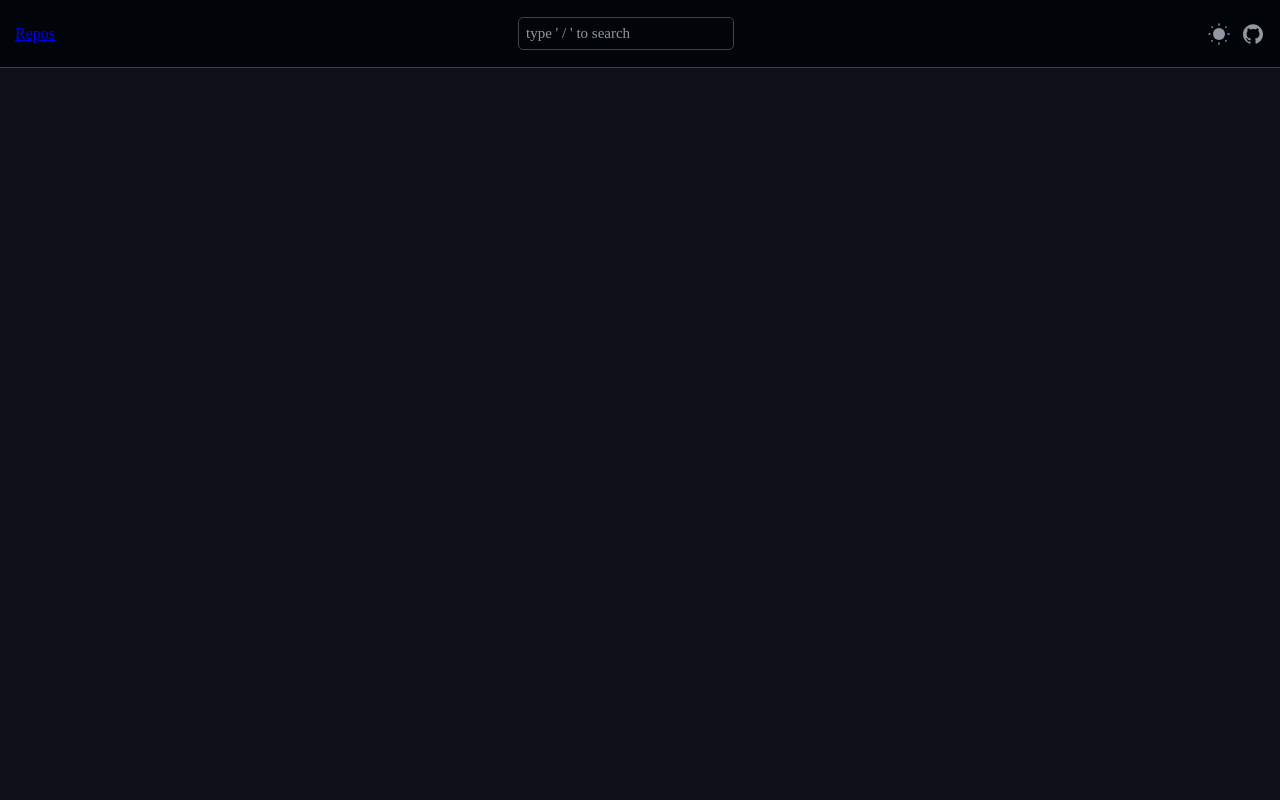
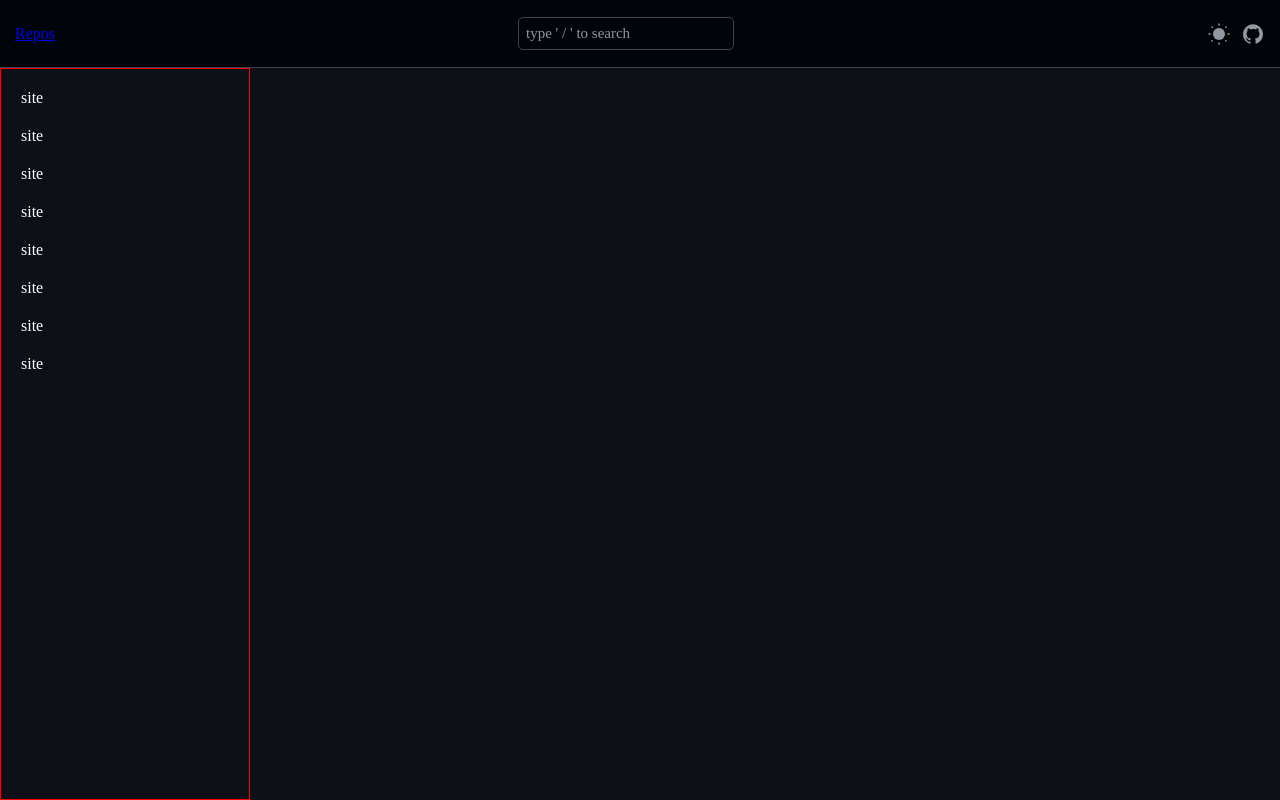
Before and after one commit to zhenghaoyang24/reposhub, a Vue app: page /home in a window 1280 px wide. Built offline with nearby package versions, Linux system fonts and the light colour scheme; the HTML template or start-up script is replaced by a standard one.

Commit message:
dev:category item

```diff
--- a/src/components/AsideBar.vue
+++ b/src/components/AsideBar.vue
@@ -1,9 +1,13 @@
 <script setup lang="ts">
+import categories from "@/data/category.json"
+import CategoryItem from "@/components/CategoryItem.vue";
 
 </script>
 
 <template>
   <aside class="left-aside-box">
+    <CategoryItem v-for="item in categories" :category="item.type"></CategoryItem>
+
 
 
   </aside>
@@ -12,10 +16,13 @@
 <style scoped lang="less">
 @import "@/assets/base.less";
 .left-aside-box{
+  border: 1px red solid;
+  padding: 10px;
   width: @left-aside-width;
   overflow-y: auto; /* 当内容超出时出现垂直滚动条 */
   height: calc(100vh - @nav-height);
   background: none;
+  box-sizing: border-box;
 
   &::-webkit-scrollbar {
     width: 10px;
--- /dev/null
+++ b/src/components/CategoryItem.vue
@@ -0,0 +1,31 @@
+<script setup lang="ts">
+const props = defineProps({
+  category: {
+    type:String,
+    required:true
+  }
+})
+
+</script>
+
+<template>
+  <div class="category-item-box">
+    {{category}}
+  </div>
+
+</template>
+
+<style scoped lang="less">
+@import "@/assets/base.less";
+.category-item-box{
+  font-size: 1em;
+  padding: 10px;
+  color: var(--p-text-color);
+  width: 100%;
+  box-sizing: border-box;
+  .hover-bg-color();
+  border-radius: 5px;
+  font-weight: lighter;
+}
+
+</style>
--- a/src/data/category.json
+++ b/src/data/category.json
@@ -1,4 +1,39 @@
 [
+  {
+    "type": "site",
+    "type_description": "A conventional storage space used for storing general goods.",
+    "sub_type": ["blog","doc"]
+  },
+  {
+    "type": "site",
+    "type_description": "A conventional storage space used for storing general goods.",
+    "sub_type": ["blog","doc"]
+  },
+  {
+    "type": "site",
+    "type_description": "A conventional storage space used for storing general goods.",
+    "sub_type": ["blog","doc"]
+  },
+  {
+    "type": "site",
+    "type_description": "A conventional storage space used for storing general goods.",
+    "sub_type": ["blog","doc"]
+  },
+  {
+    "type": "site",
+    "type_description": "A conventional storage space used for storing general goods.",
+    "sub_type": ["blog","doc"]
+  },
+  {
+    "type": "site",
+    "type_description": "A conventional storage space used for storing general goods.",
+    "sub_type": ["blog","doc"]
+  },
+  {
+    "type": "site",
+    "type_description": "A conventional storage space used for storing general goods.",
+    "sub_type": ["blog","doc"]
+  },
   {
     "type": "site",
     "type_description": "A conventional storage space used for storing general goods.",
```
